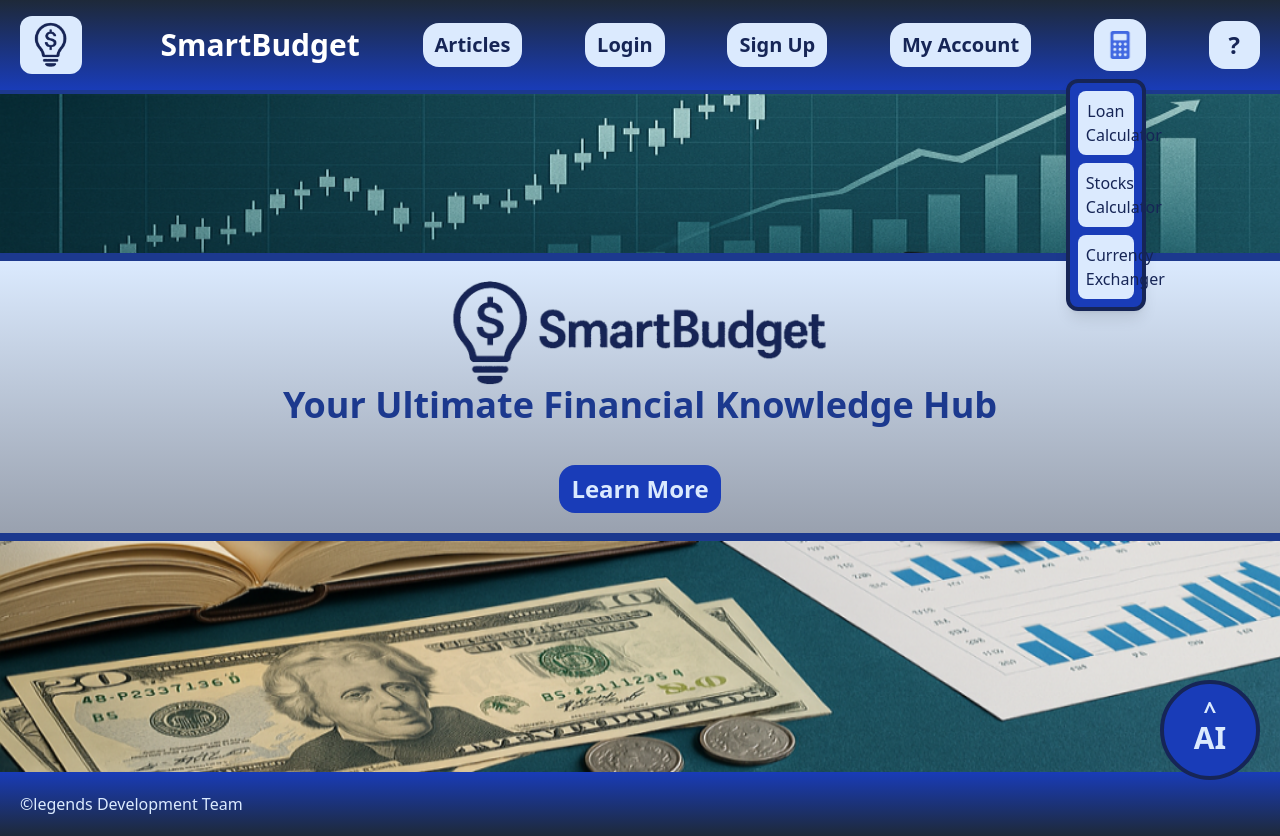
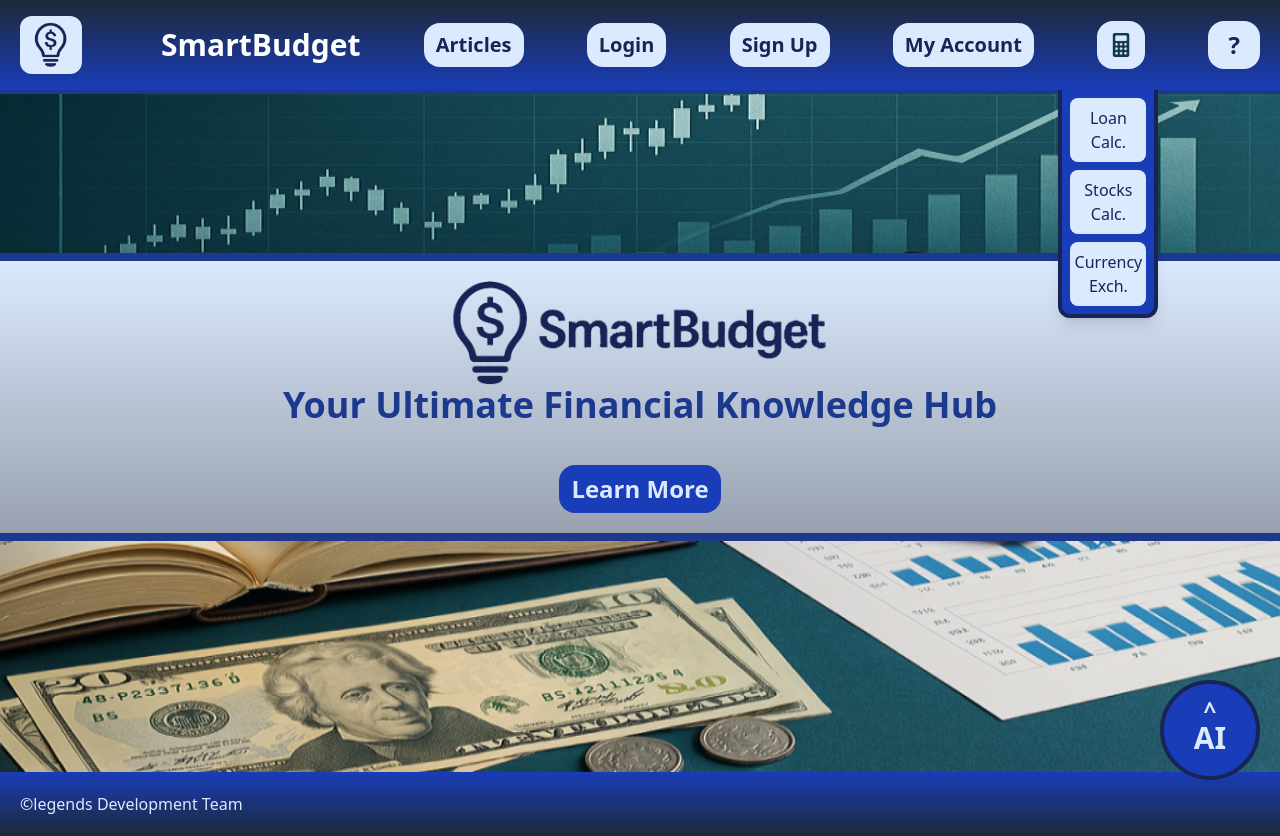
Before and after one commit to YavorPenev/TUES_FEST11_Legends, a React (Vite) app in the folder Frontend/: page / in a window 1280 px wide. Both pictures are taken after a click on the button 1119 px from the left and 44 px from the top of the page. Built offline with nearby package versions, Linux system fonts and the light colour scheme.

Commit message:
Completed calculator menu

```diff
--- a/Frontend/src/home.jsx
+++ b/Frontend/src/home.jsx
@@ -40,19 +40,19 @@ function Home() {
         <Link className='bg-blue-100 pl-3 pr-3 pt-2 pb-2 rounded-2xl text-xl text-blue-950 font-bold hover:scale-110 transition-transform duration-200' to="/account">My Account</Link>
 
         {/* Calculator Button */}
-        <button className="relative p-3 rounded-2xl bg-blue-100 hover:scale-110 transition-transform duration-200" onClick={CalcMenuChange}>
-          <img src='/calclogo.png' alt="Calculator" className='h-7'/>
-          {/* Calculator Menu */}
-          <div
+        <button className="p-3 rounded-2xl bg-blue-100 hover:scale-110 transition-transform duration-200" onClick={CalcMenuChange}>
+          <img src='/calclogo.png' alt="Calculator" className='h-6'/>
+        </button>
+        {/* Calculator Menu */}
+        <div
             ref={calcmenuref}
-            className='absolute right-0 top-full mt-2 flex-col rounded-xl bg-blue-800 border-4 border-blue-950 p-2 gap-2 w-20 text-center text-blue-100 shadow-lg'
+            className='absolute right-[9.5%] top-full mt-0 flex-col rounded-b-xl bg-blue-800 border-b-4 border-l-4 border-r-4 border-blue-950 p-2 gap-2 w-25 text-center text-blue-100 shadow-lg'
             style={{ display: "none" }}
           >
-            <Link className='bg-blue-100 text-blue-950 rounded-lg p-2 hover:scale-110 transition-transform duration-200' to="/calcloan">Loan Calculator</Link>
-            <Link className='bg-blue-100 text-blue-950 rounded-lg p-2 hover:scale-110 transition-transform duration-200' to="/calcstocks">Stocks Calculator</Link>
-            <Link className='bg-blue-100 text-blue-950 rounded-lg p-2 hover:scale-110 transition-transform duration-200' to="/calcexch">Currency Exchanger</Link>
+            <Link className='bg-blue-100 text-blue-950 rounded-lg pb-2 pt-2 hover:scale-110 transition-transform duration-200' to="/calcloan">Loan Calc.</Link>
+            <Link className='bg-blue-100 text-blue-950 rounded-lg pb-2 pt-2 hover:scale-110 transition-transform duration-200' to="/calcstocks">Stocks Calc.</Link>
+            <Link className='bg-blue-100 text-blue-950 rounded-lg pb-2 pt-2 hover:scale-110 transition-transform duration-200' to="/calcexch">Currency Exch.</Link>
           </div>
-        </button>
 
         <Link className='bg-blue-100 pt-2 pb-2 pr-5 pl-5 rounded-2xl text-2xl font-extrabold text-blue-950 hover:scale-110 transition-transform duration-200' to="/faq">?</Link>
       </header>
--- a/Frontend/src/main.jsx
+++ b/Frontend/src/main.jsx
@@ -1,13 +1,15 @@
-import {React, StrictMode} from 'react';
+import { React, StrictMode } from 'react';
 import ReactDOM from 'react-dom/client';
-import { BrowserRouter } from 'react-router-dom';
+import { BrowserRouter, Route, Routes} from 'react-router-dom';
 import Home from './home';
 import './styles/index.css';
 
 ReactDOM.createRoot(document.getElementById('root')).render(
   <StrictMode>
     <BrowserRouter>
-      <Home />
+      <Routes>
+        <Route path='/' element={<Home />} />
+      </Routes>
     </BrowserRouter>
   </StrictMode>
 );
```
Also changed, not shown: Frontend/public/calclogo.png.
